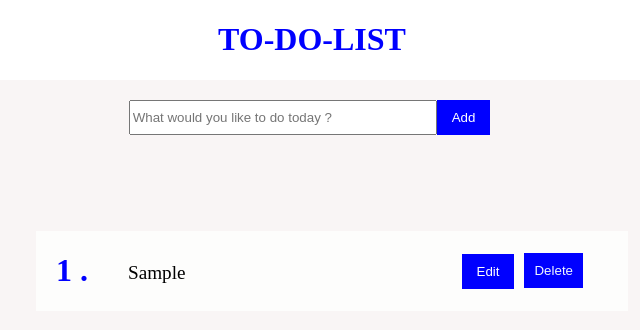
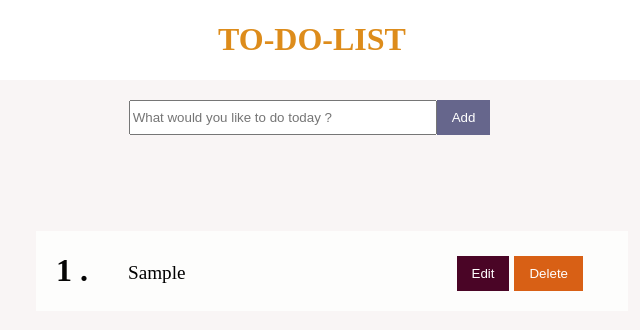
Before and after one commit to Athma18/ANGULAR-TODO-LIST, an Angular app: page / in a window 1280 px wide. Both pictures are taken after typing "Sample" into the empty fields and a click on the button "Add". Shown: the top 330 px of the page, without its empty margins (328-968 px from the left). Built offline with nearby package versions, Linux system fonts and the light colour scheme.

Commit message:
List Component Integration

```diff
--- a/src/app/app.component.css
+++ b/src/app/app.component.css
@@ -5,7 +5,7 @@ text-align: center;}
 
 h1{
 text-align: center;
-color: blue;
+color: rgb(221, 140, 27);
 }
 .subcontainer{
     display: flex;
--- a/src/app/app.component.html
+++ b/src/app/app.component.html
@@ -13,45 +13,8 @@
 
   </div>
 
-<div>
+  <app-list [taskList]="taskList" (deleteTask)="deleteTask($event)" (editTask)="editTask($event)"></app-list>
 
 
 
-  <ul>
-
-
-      <li  >
-        @for(task of taskList; track task.id){
-        <div class="subcontainer">
-
-          <div class="row">
-            <div class="id">
-              <div><h1>{{task.id}} .</h1></div>
-
-              <div class="colname">
-                <p>{{task.name}}</p>
-
-            </div>
-            </div>
-
-
-              <div class="colfunctions">
-                  <div class="coledit">
-                      <app-button (click)="editTask(task.id-1)" label="Edit" type="edit" >Edit</app-button>
-                  </div>
-                  <div class="col">
-                      <button (click)="deleteTask(task.id)" label="Delete" type="delete">Delete</button>
-                  </div>
-              </div>
-
-          </div>
-        </div>
-    }
-  </li>
-
-
-  </ul>
-
 </div>
-
-</div>
--- a/src/app/app.component.ts
+++ b/src/app/app.component.ts
@@ -2,10 +2,11 @@ import { Component } from '@angular/core';
 import {FormsModule} from '@angular/forms';
 import { CommonModule } from '@angular/common';
 import { ButtonComponent } from './button/button.component';
+import { ListComponent } from "./list/list.component";
 
 @Component({
   selector: 'app-root',
-  imports: [FormsModule,CommonModule,ButtonComponent],
+  imports: [FormsModule, CommonModule, ButtonComponent, ListComponent],
   templateUrl: './app.component.html',
   styleUrl: './app.component.css'
 })
@@ -64,6 +65,8 @@ updateTask() {
     this.taskList[this.editIndex].name = this.task;
       this.editIndex = null;
    this.task = "";
+
+
   }
 
 }
--- a/src/app/button/button.component.css
+++ b/src/app/button/button.component.css
@@ -12,14 +12,14 @@ button {
   }
 
 .add {
-    background-color:blue;
+    background-color:rgb(102, 102, 140);
     color: white;
     border: none;
     padding: 10px 15px;
   }
 
   .edit {
-    background-color: blue;
+    background-color: rgb(74, 5, 38);
     color: white;
     border: none;
     padding: 10px 15px;
@@ -27,14 +27,14 @@ button {
 
   .delete {
 
-    background-color:blue;
+    background-color:rgb(216, 96, 21);
     color: white;
     border: none;
     padding: 10px 15px;
   }
 
   .update{
-    background-color:blue;
+    background-color:rgb(13, 13, 14);
     color: white;
     border: none;
     padding: 10px 15px;
--- a/src/app/button/button.component.html
+++ b/src/app/button/button.component.html
@@ -1,4 +1,6 @@
 
 <button (click)="handleClick()" [ngClass]="type">
+
     {{ label }}
+
 </button>
--- a/src/app/list/list.component.css
+++ b/src/app/list/list.component.css
@@ -0,0 +1,57 @@
+.container{
+    background-color: rgb(249, 245, 245);
+     height: max-content;
+text-align: center;}
+
+h1{
+text-align: center;
+color: rgb(5, 5, 5);
+}
+.subcontainer{
+    display: flex;
+    justify-content: center;
+    padding: 20px;;
+}
+.colname{
+    padding-top: 5px;
+
+}
+
+.row{
+    width: 50%;
+    height: 80px;
+    background-color: rgb(253, 253, 252);
+    margin-top: 40px;
+    display: flex;
+    align-items: center;
+    justify-content: space-between
+
+
+}
+.id{
+    display: flex;
+    padding-left: 20px;
+
+}
+ul{
+    list-style-type:none;
+}
+p{
+    padding-top: 7px;
+    padding-left: 40px;
+     font-size: larger;
+}
+.coledit{
+    padding-top: 6px;
+}
+.col{
+    padding-top: 6px;
+}
+.colfunctions{
+    display: flex;
+    padding-right: 40px;
+}
+
+input{
+    width: 300px;
+}
--- a/src/app/list/list.component.html
+++ b/src/app/list/list.component.html
@@ -1 +1,37 @@
-<p>list works!</p>
+
+    <ul>
+
+
+        <li  >
+          @for(task of taskList; track task.id){
+
+
+          <div class="subcontainer">
+
+            <div class="row">
+              <div class="id">
+                <div><h1>{{task.id}} . </h1></div>
+
+                <div class="colname">
+                  <p>{{task.name}}</p>
+
+              </div>
+              </div>
+
+
+                <div class="colfunctions">
+                    <div class="coledit">
+                        <app-button (buttonClick)="handleEdit(task.id-1)" label="Edit" type="edit" >Edit</app-button>
+                    </div>
+                    <div class="col">
+                        <app-button (buttonClick)="handleDelete(task.id)" label="Delete" type="delete">Delete</app-button>
+                    </div>
+                </div>
+
+            </div>
+          </div>
+      }
+    </li>
+
+
+    </ul>
--- a/src/app/list/list.component.ts
+++ b/src/app/list/list.component.ts
@@ -1,11 +1,30 @@
-import { Component } from '@angular/core';
+import { CommonModule } from '@angular/common';
+import { Component, EventEmitter, Input, Output } from '@angular/core';
+import { ButtonComponent } from '../button/button.component';
 
 @Component({
   selector: 'app-list',
-  imports: [],
+  imports: [CommonModule,ButtonComponent],
   templateUrl: './list.component.html',
   styleUrl: './list.component.css'
 })
 export class ListComponent {
 
+  @Input() taskList: { id: number; name: string }[] = [];
+
+  @Output() deleteTask = new EventEmitter<number>();
+  @Output() editTask = new EventEmitter<number>();
+  constructor() {}
+
+
+
+
+  handleDelete(id: number) {
+    this.deleteTask.emit(id);
+  }
+
+  handleEdit(index: number) {
+    this.editTask.emit(index);
+  }
+
 }
```
